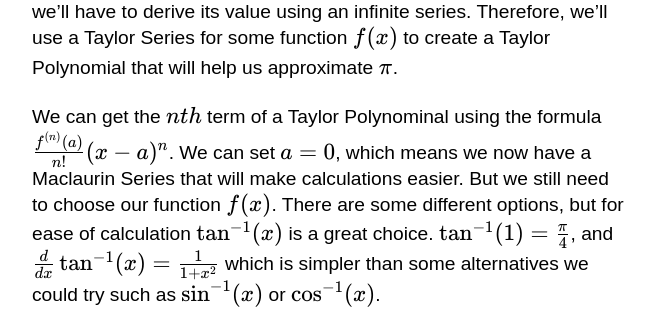
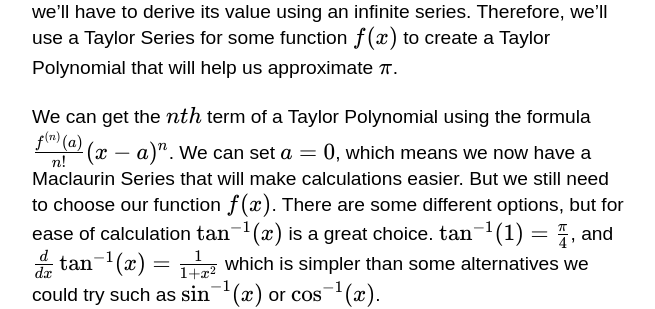
Before and after one commit to braedenlag/squeeze-theorem, a Jekyll site: the page built from recipies/pi.markdown, in a window 1280 px wide and 900 px high, scrolled down 447 px. Shown: the part 154-463 px from the top of the window, without its empty margins (312-967 px from the left). Built offline with Jekyll 4.4.1, drawn with Linux system fonts in a browser that asks for light colours; nearby versions of some CDN libraries; some web fonts are replaced.

Commit message:
fixed polynomial spelling... again

```diff
--- a/recipies/pi.markdown
+++ b/recipies/pi.markdown
@@ -8,7 +8,7 @@ image: images/pi.png
 \\(\pi\\) is a transcendental number, which means that it is not algebraic—we'll have to derive its value using an infinite series. Therefore, we'll use a
 Taylor Series for some function \\(f(x)\\) to create a Taylor Polynomial that will help us approximate \\(\pi\\).
 
-We can get the \\(nth\\) term of a Taylor Polynominal using the formula
+We can get the \\(nth\\) term of a Taylor Polynomial using the formula
 \\(\frac{f^{(n)}(a)}{n!}(x-a)^n\\). We can set \\(a = 0\\), which means we now have a Maclaurin Series that will make calculations easier. But we
 still need to choose our function \\(f(x)\\). There are some different options, but for ease of calculation \\(\tan^{-1}(x)\\) is a great choice.
 \\(\tan^{-1}(1)=\frac{\pi}{4}\\), and
```
